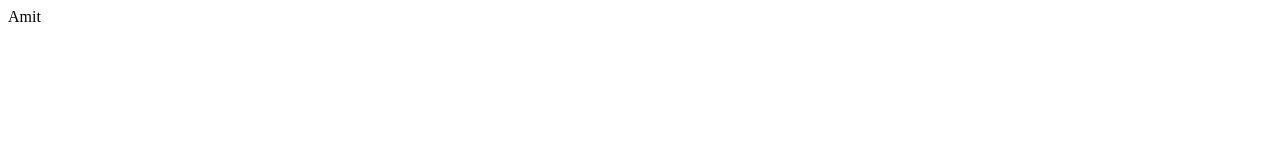
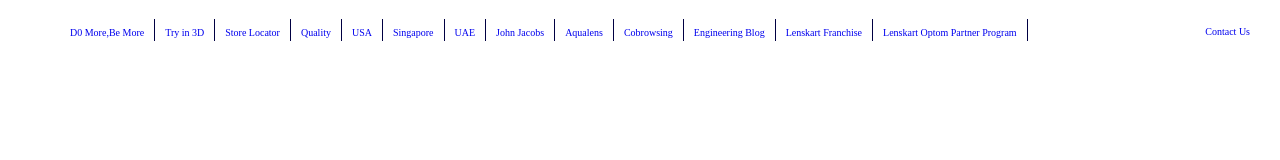
Before and after one commit to jaireflectiontp/Lenskart_Clone, a plain HTML site: page test.html in a window 1280 px wide. Drawn offline with Linux system fonts and the light colour scheme.

Commit message:
again test updated

```diff
--- /dev/null
+++ b/test.css
@@ -0,0 +1,35 @@
+body{
+    margin: 0;
+    padding: 0;
+}
+.header{
+    width: 100%;
+    max-width: 1520px;
+}
+li {
+    list-style: none;
+    border-right: 1px solid #000042;
+
+}
+
+ul {
+    font-size: 1.2rem;
+    display: flex;
+}
+
+a {
+    padding: 0 10px;
+    text-decoration: none;
+    font-size: 10px;
+    font-family: lenskartsans-regular;
+}
+
+.top-header {
+    display: flex;
+    justify-content: space-between;
+    align-items: center;
+}
+.header-wrapper{
+    padding: 0 20px;
+
+}
--- a/test.html
+++ b/test.html
@@ -1,14 +1,40 @@
 <!DOCTYPE html>
 <html lang="en">
+
 <head>
     <meta charset="UTF-8">
     <meta http-equiv="X-UA-Compatible" content="IE=edge">
     <meta name="viewport" content="width=device-width, initial-scale=1.0">
     <title>Document</title>
+    <link rel="stylesheet" href="test.css">
 </head>
+
 <body>
-    <div>
-        Amit
+    <div class="header">
+        <div class="header-wrapper">
+            <div class="top-header">
+                <ul>
+                    <li><a href="/">D0 More,Be More</a></li>
+                    <li><a href="/">Try in 3D</a></li>
+                    <li><a href="/">Store Locator</a></li>
+                    <li><a href="/">Quality</a></li>
+                    <li><a href="/">USA</a></li>
+                    <li><a href="/">Singapore</a></li>
+                    <li><a href="/">UAE</a></li>
+                    <li><a href="/">John Jacobs</a></li>
+                    <li><a href="/">Aqualens</a></li>
+                    <li><a href="/">Cobrowsing</a></li>
+                    <li><a href="/">Engineering Blog</a></li>
+                    <li><a href="/">Lenskart Franchise</a></li>
+                    <li><a href="/">Lenskart Optom Partner Program</a></li>
+                </ul>
+                <span><a href="/">Contact Us</a></span>
+            </div>
+            <div class="botom-header">
+
+            </div>
+        </div>
     </div>
 </body>
+
 </html>
```
